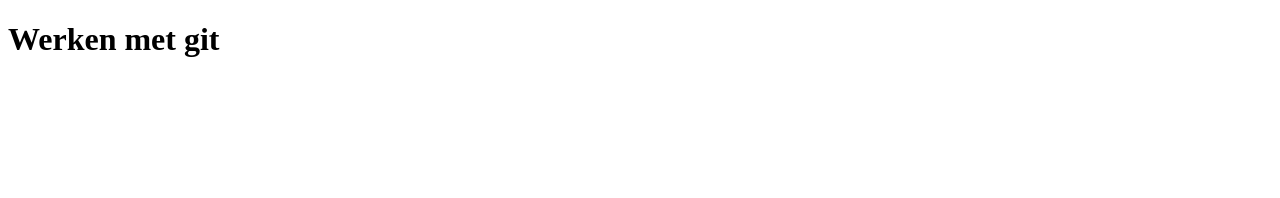
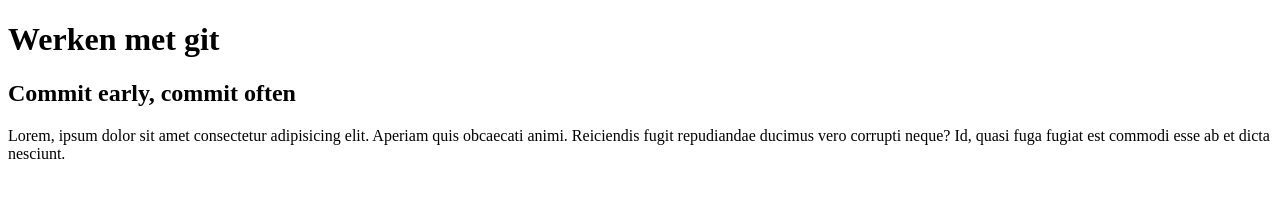
Before and after one commit to Nibor10310/Frontend-basis---site-specificatie-copy, a plain HTML site: page index.html in a window 1280 px wide. Drawn offline with Linux system fonts and the light colour scheme.

Commit message:
lorem toegevoegd

```diff
--- a/index.html
+++ b/index.html
@@ -9,6 +9,10 @@
 
 <body>
     <h1>Werken met git</h1>
+    <h2>Commit early, commit often</h2>
+    <p> Lorem, ipsum dolor sit amet consectetur adipisicing elit. Aperiam quis obcaecati animi. Reiciendis fugit
+        repudiandae ducimus vero corrupti neque? Id, quasi fuga fugiat est commodi esse ab et dicta nesciunt.
+    </p>
 </body>
 
 </html>
```
